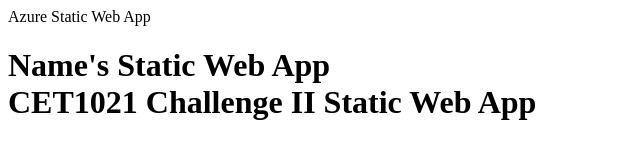
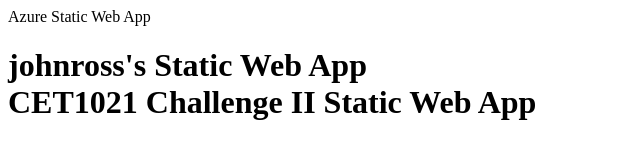
Before and after one commit to johnross23/johnross-challenge2, a plain HTML site: page files/index.html in a window 1280 px wide. Shown: the whole page, without its empty margins (0-640 px from the left). Drawn offline with Linux system fonts and the light colour scheme.

Commit message:
Update index.html

```diff
--- a/files/index.html
+++ b/files/index.html
@@ -1,6 +1,6 @@
 <html>
 <head>Azure Static Web App</head>
 <body>
-<h1>Name's Static Web App<br>CET1021 Challenge II Static Web App</h1>
+<h1>johnross's Static Web App<br>CET1021 Challenge II Static Web App</h1>
 </body>
 </html>
```
